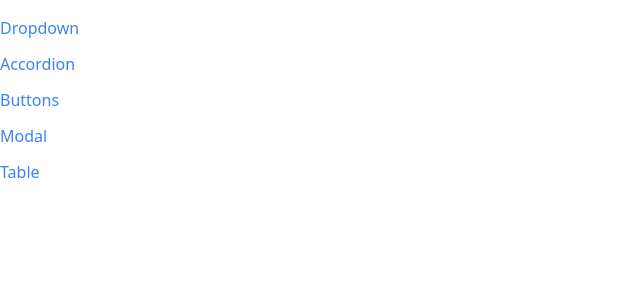
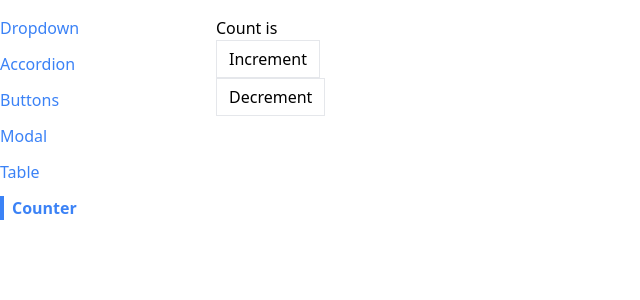
Before and after one commit to tylercodes-11/comps, a React (Create React App) app: page /counter in a window 1280 px wide. Shown: the top 300 px of the page, without its empty margins (0-640 px from the left). Built offline with nearby package versions, Linux system fonts and the light colour scheme.

Commit message:
counterpage nan at count

```diff
--- a/src/App.js
+++ b/src/App.js
@@ -5,6 +5,7 @@ import DropdownPage from './pages/DropdownPage';
 import ButtonPage from './pages/ButtonPage';
 import ModalPage from './pages/ModalPage';
 import TablePage from './pages/TablePage';
+import CounterPage from './pages/CounterPage';
 
 function App() {
    return (
@@ -26,6 +27,9 @@ function App() {
          <Route path="/table">
             <TablePage />
          </Route>
+         <Route path="/counter">
+            <CounterPage />
+         </Route>
 
 
 
--- a/src/components/Sidebar.js
+++ b/src/components/Sidebar.js
@@ -10,7 +10,8 @@ function Sidebar() {
                 label:'Buttons', path: '/buttons'
             },
             { label: 'Modal', path: '/modal'},
-            { label: 'Table', path: '/table'}
+            { label: 'Table', path: '/table'},
+            { label: 'Counter', path: '/counter'}
 
     ];
 
--- /dev/null
+++ b/src/context/use-counter.js
@@ -0,0 +1,20 @@
+import { useState, useEffect } from 'react';
+
+function useCounter(initialCount) {
+  const [count, setCount] = useState(initialCount);
+
+  useEffect(() => {
+    console.log(count);
+  }, [count]);
+
+  const increment = () => {
+    setCount(count + 1);
+  };
+
+  return {
+    count,
+    increment,
+  };
+}
+
+export default useCounter;
--- /dev/null
+++ b/src/pages/CounterPage.js
@@ -0,0 +1,25 @@
+import Button from '../components/Button';
+import { useState } from 'react';
+
+function CounterPage({ initialCount }) {
+const [count, setCount] = useState(initialCount);
+
+const increment = () => {
+    setCount(count + 1);
+};
+const decrement = () => {
+    setCount(count - 1);
+};
+
+  return (
+    <div>
+        <h1>
+            Count is {count}
+        </h1>
+        <Button onClick={increment}>Increment</Button>
+        <Button onClick={decrement}>Decrement</Button>
+    </div>
+  );
+}
+
+export default CounterPage;
```
